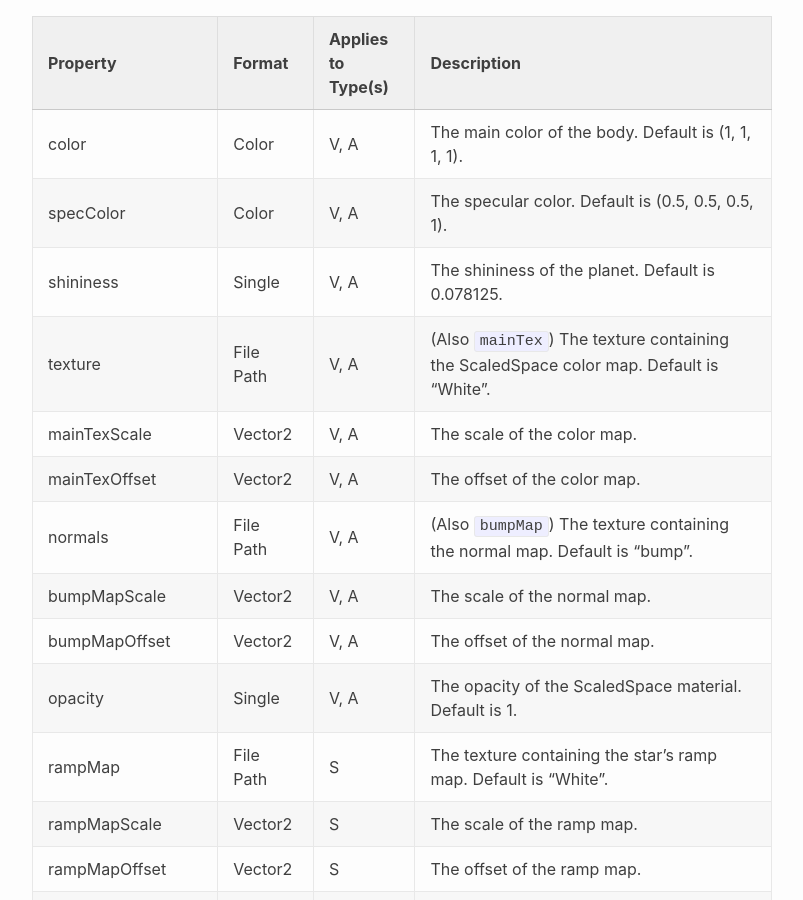
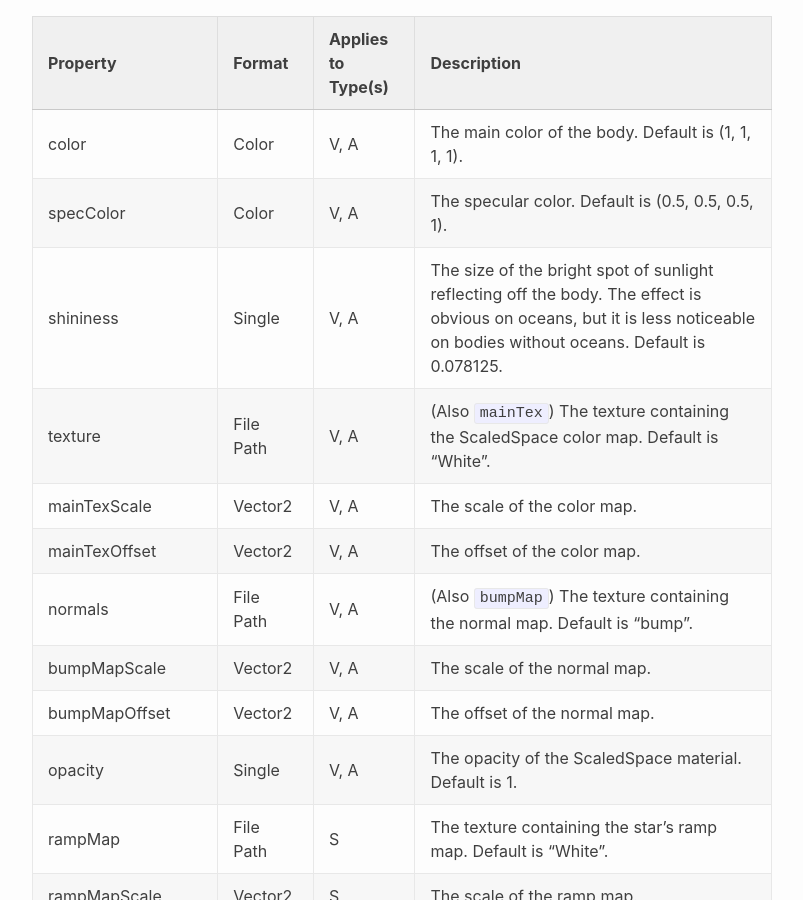
Before and after one commit to Kopernicus/wiki, a Jekyll site: the page built from main/ScaledVersion/Material.md, in a window 1280 px wide and 900 px high, scrolled down 1549 px. Shown: the whole window, without its empty margins (238-1041 px from the left). Built offline with Jekyll 4.4.1, drawn with Linux system fonts in a browser that asks for light colours.

Commit message:
Add a bit to shininess

```diff
--- a/main/ScaledVersion/Material.md
+++ b/main/ScaledVersion/Material.md
@@ -64,7 +64,7 @@ NOTE: `Vacuum = "V"`, `Atmospheric = "A"`, and `Star = "S"`.
 |--------|------|------------------|-----------|
 |color|Color|V, A|The main color of the body. Default is (1, 1, 1, 1).|
 |specColor|Color|V, A|The specular color. Default is (0.5, 0.5, 0.5, 1).|
-|shininess|Single|V, A|The shininess of the planet. Default is 0.078125.|
+|shininess|Single|V, A|The size of the bright spot of sunlight reflecting off the body. The effect is obvious on oceans, but it is less noticeable on bodies without oceans. Default is 0.078125.|
 |texture|File Path|V, A|(Also `mainTex`) The texture containing the ScaledSpace color map. Default is "White".|
 |mainTexScale|Vector2|V, A|The scale of the color map.|
 |mainTexOffset|Vector2|V, A|The offset of the color map.|
```
